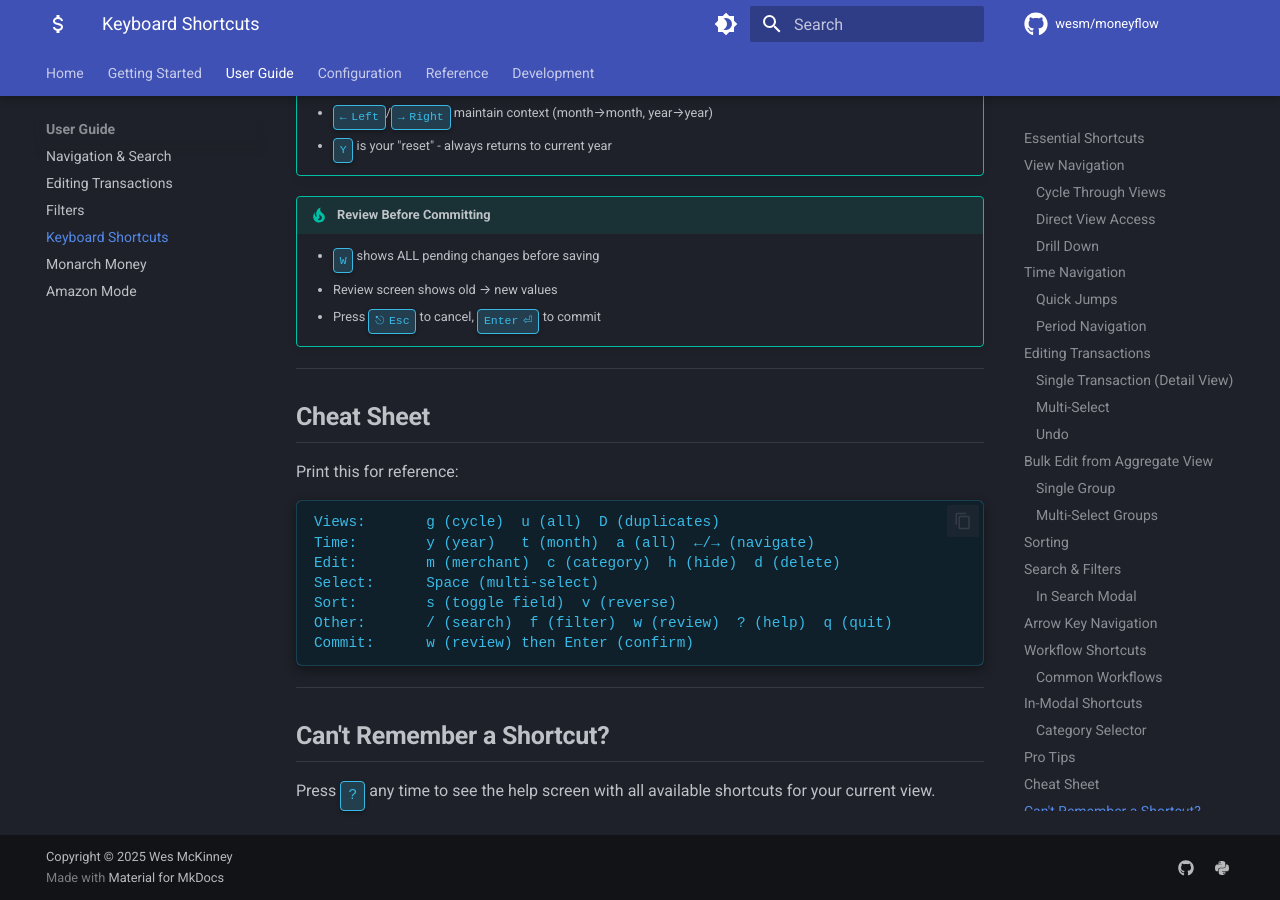
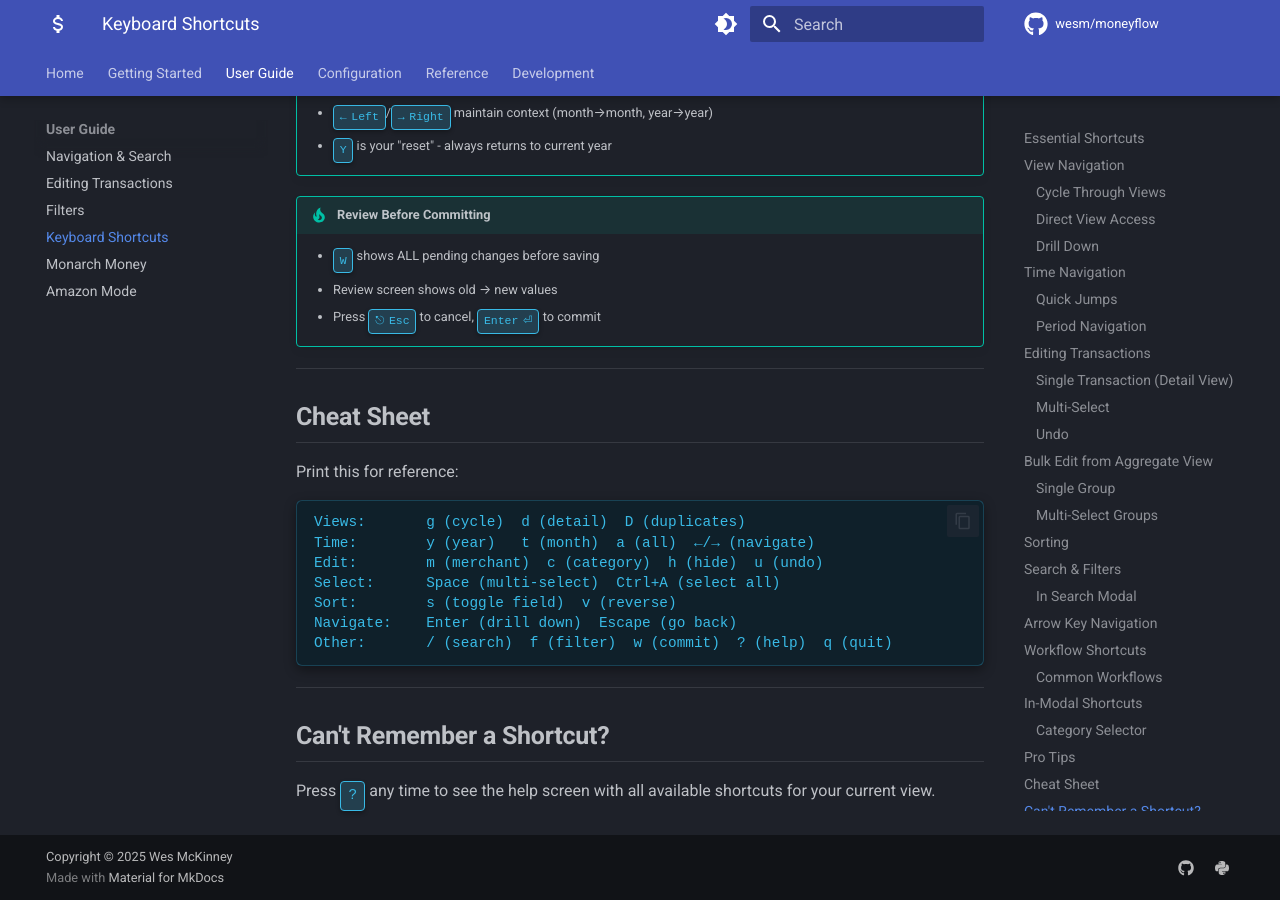
Before and after one commit to LeonB28/moneyflow, an MkDocs documentation site: the page built from docs/guide/keyboard-shortcuts.md, in a window 1280 px wide and 900 px high, scrolled down 7734 px. Built offline with MkDocs 1.6.1 and Material for MkDocs 9.7.7, drawn with Linux system fonts in a browser that asks for light colours; comment, search, counter and statistics services are not loaded.

Commit message:
docs: Update Cheat Sheet with current keybindings
**Updated:**
- Views: `u (all)` → `d (detail)` - reflects keybinding change
- Views: Added clarification for duplicates `D` (Shift+D)
- Edit: Removed `d (delete)` - keybinding was removed
- Edit: Added `u (undo)` - new undo pending edits feature
- Select: Added `Ctrl+A (select all)` - was missing
- Navigate: New section with `Enter (drill down)` and `Escape (go back)`
- Other: Changed `w (review)` to `w (commit)` - more accurate
- Removed duplicate "Commit" line

**Organization:**
- Added "Navigate" section for drill-down/go back keys
- Better grouping of related shortcuts
- More concise and accurate descriptions

**Why:**
- Cheat sheet was out of date after recent keybinding changes
- Missing important shortcuts (Ctrl+A, Enter, Escape)
- Now matches current functionality

🤖 Generated with [Claude Code](https://claude.com/claude-code)

Co-Authored-By: Claude <noreply@anthropic.com>

````diff
--- a/docs/guide/keyboard-shortcuts.md
+++ b/docs/guide/keyboard-shortcuts.md
@@ -252,13 +252,13 @@ When in a modal dialog (edit merchant, select category, etc.):
 Print this for reference:
 
 ```
-Views:       g (cycle)  u (all)  D (duplicates)
+Views:       g (cycle)  d (detail)  D (duplicates)
 Time:        y (year)   t (month)  a (all)  ←/→ (navigate)
-Edit:        m (merchant)  c (category)  h (hide)  d (delete)
-Select:      Space (multi-select)
+Edit:        m (merchant)  c (category)  h (hide)  u (undo)
+Select:      Space (multi-select)  Ctrl+A (select all)
 Sort:        s (toggle field)  v (reverse)
-Other:       / (search)  f (filter)  w (review)  ? (help)  q (quit)
-Commit:      w (review) then Enter (confirm)
+Navigate:    Enter (drill down)  Escape (go back)
+Other:       / (search)  f (filter)  w (commit)  ? (help)  q (quit)
 ```
 
 ---
````
